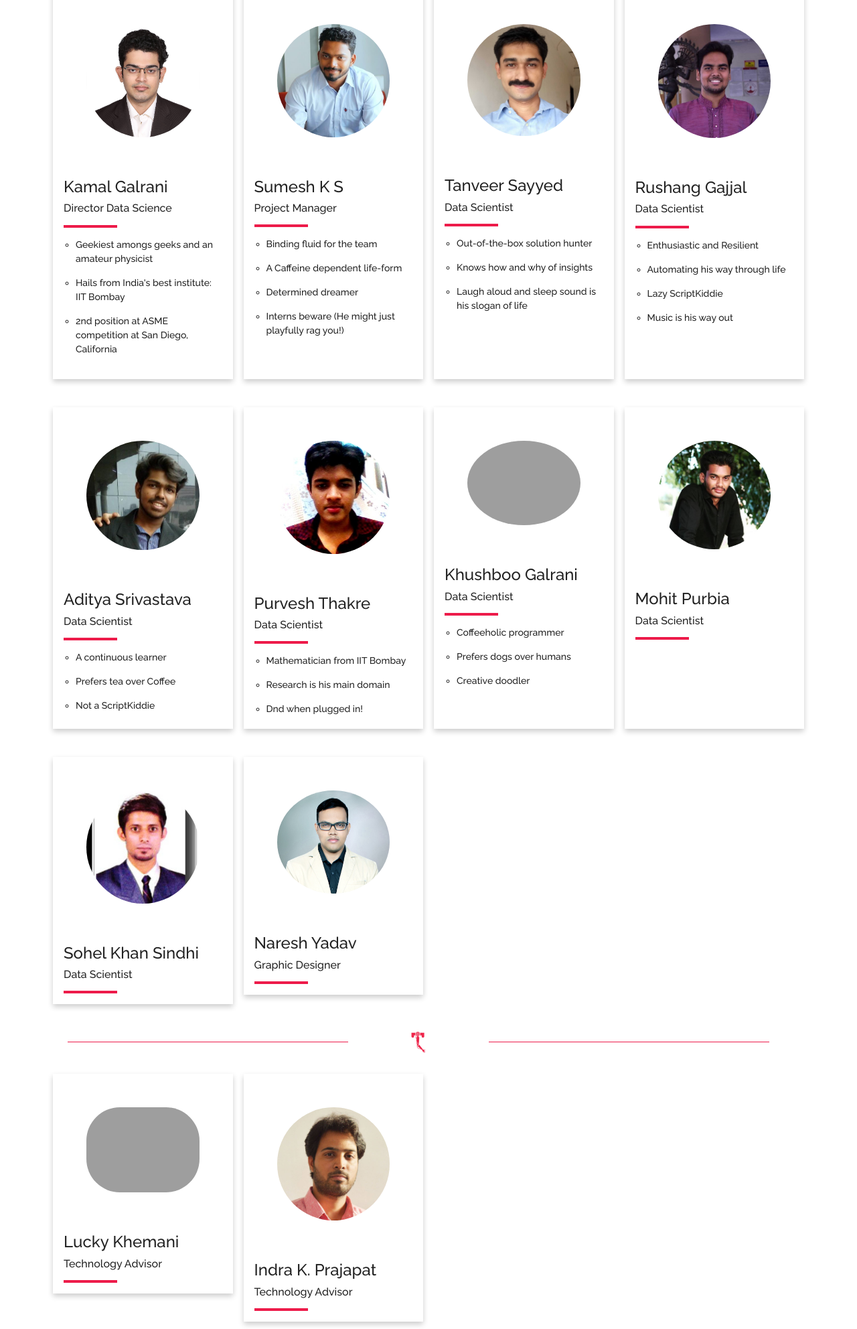
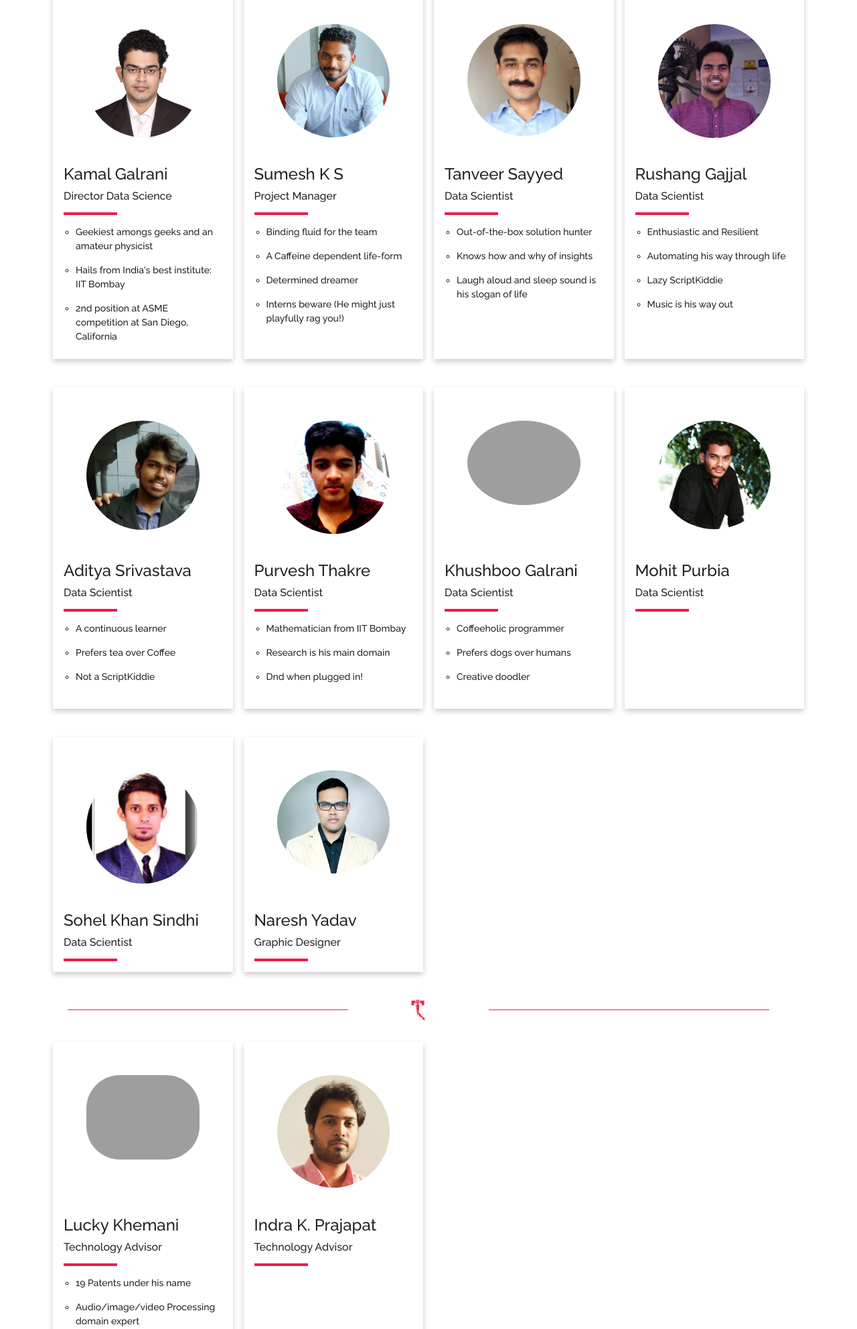
Before and after one commit to tvarit-foggy/tvarit.com, a PHP site: page /about in a window 1280 px wide. Shown: the part 921-2905 px from the top of the page at 67% size. Run offline with PHP 8.4, Linux system fonts and the light colour scheme; some libraries are stand-ins or nearby versions; grey boxes are pictures that could not be loaded.

Commit message:
changes in lucky's profile

```diff
--- a/about.php
+++ b/about.php
@@ -489,6 +489,7 @@
                         <div class="card-view-image">
                             <img src="img/naresh.jpg" alt="Naresh" style="width:100%; height:auto; border-radius: 50%;">
                         </div>
+
                         <div class="container">
                             <h4 class="title title-name"> Naresh Yadav</h4>
                             <h6 class="title">Graphic Designer</h6>
@@ -503,6 +504,7 @@
                     </div>
 
                 </div>
+
             </div>
             <!-------- Custom Divider ------------>
             <div class="col-md-12 row" style="margin-top:15px; margin-bottom:15px">
@@ -519,7 +521,7 @@
             <!-------- Custom Divider ------------>
             <div class="row">
                 <div class="column">
-                    <div class="card">
+                    <div class="card row-height-3">
                         <div class="card-view-image">
                             <img src="img/lucky.png" alt="Lucky" style="width:100%; height:auto; border-radius:50px;">
                         </div>
@@ -528,7 +530,8 @@
                             <h6 class="title">Technology Advisor</h6>
                             <div class="short-line-team bg-red"></div>
                             <ul class="ul-list">
-
+                                <li>19 Patents under his name</li>
+                                <li>Audio/image/video Processing domain expert</li>
                             </ul>
                             <div class="social-icon">
 
@@ -541,7 +544,7 @@
 
                 </div>
                 <div class="column">
-                    <div class="card">
+                    <div class="card row-height-3">
                         <div class="card-view-image">
                             <img src="img/indra.jpg" alt="Indra" style="width:100%; height:auto; border-radius: 50%;">
                         </div>
@@ -1047,6 +1050,7 @@
 
 .card-view-image {
     margin: 50px;
+    height: 150px;
 }
 
 .row-height-4 {
@@ -1073,7 +1077,7 @@
 
 @media (min-width: 600px) {
     .row-height-1 {
-        height: 580px;
+        height: 550px;
     }
 
     .row-height-2 {
@@ -1085,7 +1089,7 @@
     }
 
     .row-height-4 {
-        height: 580px;
+        height: 550px;
     }
 }
 </style>
```
Lines whose indentation alone changed are shown as unchanged.
